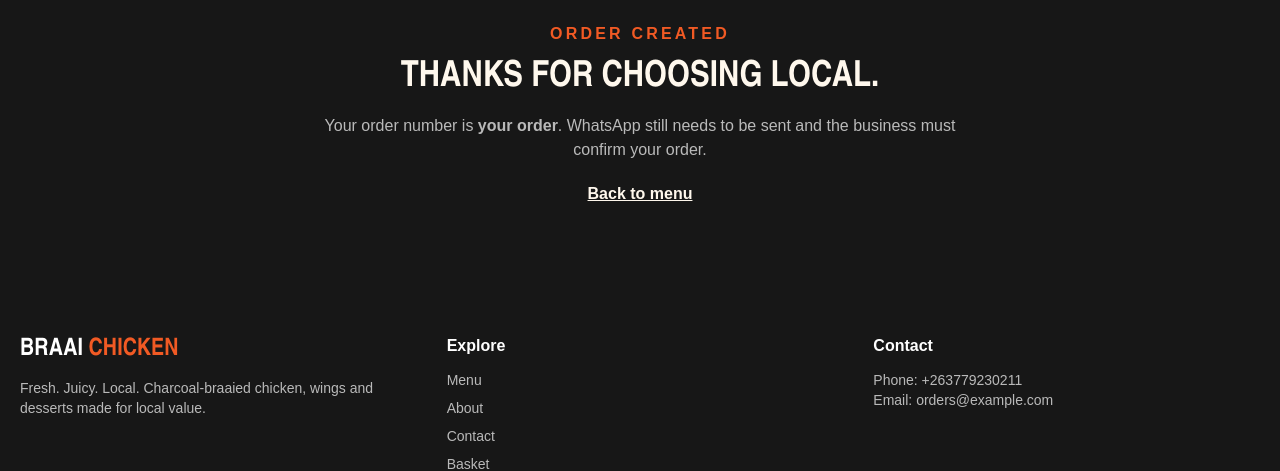
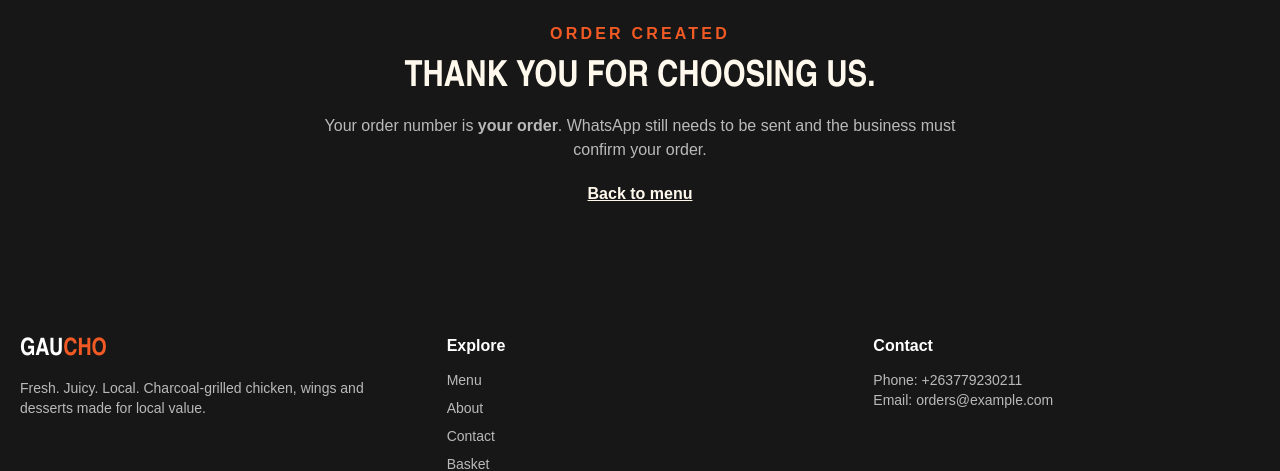
Before and after one commit to deano-98/Gaucho-web-app, a Next.js app: page /order-confirmation in a window 1280 px wide. Shown: the part 146-617 px from the top of the page. Built offline with nearby package versions, Linux system fonts and the light colour scheme; no server answers.

Commit message:
debugging footer

```diff
--- a/app/order-confirmation/page.tsx
+++ b/app/order-confirmation/page.tsx
@@ -17,7 +17,7 @@ function Confirmation() {
         Order created
       </p>
       <h1 className="mt-3 font-display text-4xl font-black uppercase">
-        Thanks for choosing local.
+        Thank you for choosing us.
       </h1>
       <p className="mt-4 text-white/70">
         Your order number is <strong>{order}</strong>. WhatsApp still needs to
--- a/components/layout/Footer.tsx
+++ b/components/layout/Footer.tsx
@@ -6,10 +6,10 @@ export function Footer() {
       <div className="mx-auto grid max-w-7xl gap-10 md:grid-cols-3">
         <div>
           <div className="font-display text-2xl font-black uppercase">
-            Braai <span className="text-orange">Chicken</span>
+            Gau<span className="text-orange">cho</span>
           </div>
           <p className="mt-3 max-w-sm text-sm text-white/70">
-            {siteConfig.tagline} Charcoal-braaied chicken, wings and desserts
+            {siteConfig.tagline} Charcoal-grilled chicken, wings and desserts
             made for local value.
           </p>
         </div>
```
